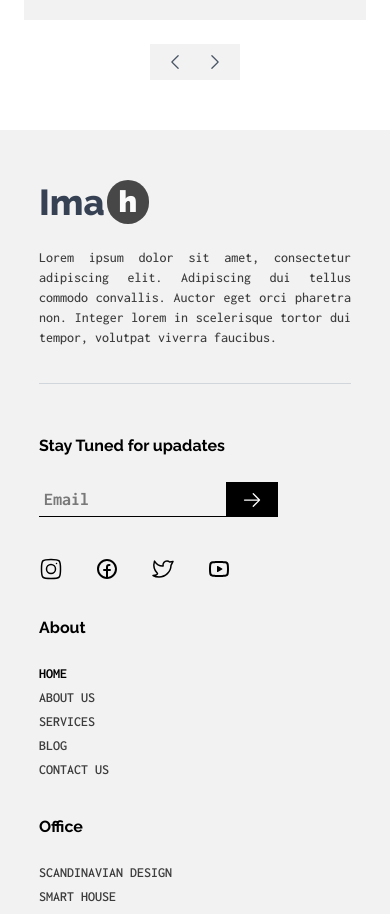
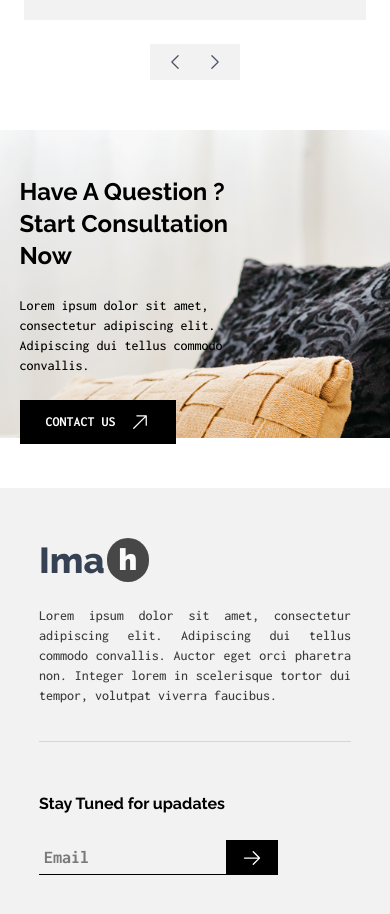
Before and after one commit to tannaznamdar/Architecture-Landing-Page, a React (Vite) app: page / in a window 390 px wide. Shown: the part 4320-5234 px from the top of the page. Built offline with nearby package versions, Linux system fonts and the light colour scheme.

Commit message:
Responsive contact us section

```diff
--- a/src/views/HomePage.jsx
+++ b/src/views/HomePage.jsx
@@ -307,28 +307,28 @@ export default function HomePage() {
       </div>
 
       {/* contact us */}
-      {/* <div className="relative mb-[90px]">
-        <figure className="h-[400px] w-full">
+      <div className="relative lg:mb-[90px] mb-[50px]">
+        <figure className="lg:h-[400px] h-[308px] w-full">
           <img className="w-full h-full object-cover" src={image8} alt="#" />
         </figure>
-        <div className=" absolute top-[20%] left-[10%] w-[25%]">
-          <h2 className="font-bold font-raleway text-[40px] mb-6">
+        <div className=" absolute md:top-[20%] top-[15%] lg:left-[10%] left-[5%] lg:w-1/4 md:w-2/4 w-2/3">
+          <h2 className="font-bold font-raleway lg:text-[40px] text-2xl mb-6">
             Have A Question ? Start Consultation Now
           </h2>
-          <p className="font-inconsolata text-[16px] font-medium mb-6">
+          <p className="font-inconsolata lg:text-[16px] text-sm font-medium mb-6">
             Lorem ipsum dolor sit amet, consectetur adipiscing elit. Adipiscing
             dui tellus commodo convallis.
           </p>
           <NavLink>
             <button className="flex border px-[25px] py-[11px] gap-3.5 items-center cursor-pointer bg-black">
-              <span className="font-inconsolata text-lg font-bold leading-0 text-white">
+              <span className="font-inconsolata lg:text-lg text-sm font-bold leading-0 text-white">
                 CONTACT US
               </span>
               <ArrowUpRightIcon className="size-5 text-white" />
             </button>
           </NavLink>
         </div>
-      </div> */}
+      </div>
 
       {/* blog */}
       {/* <div className="container mx-auto mb-[90px]">
```
